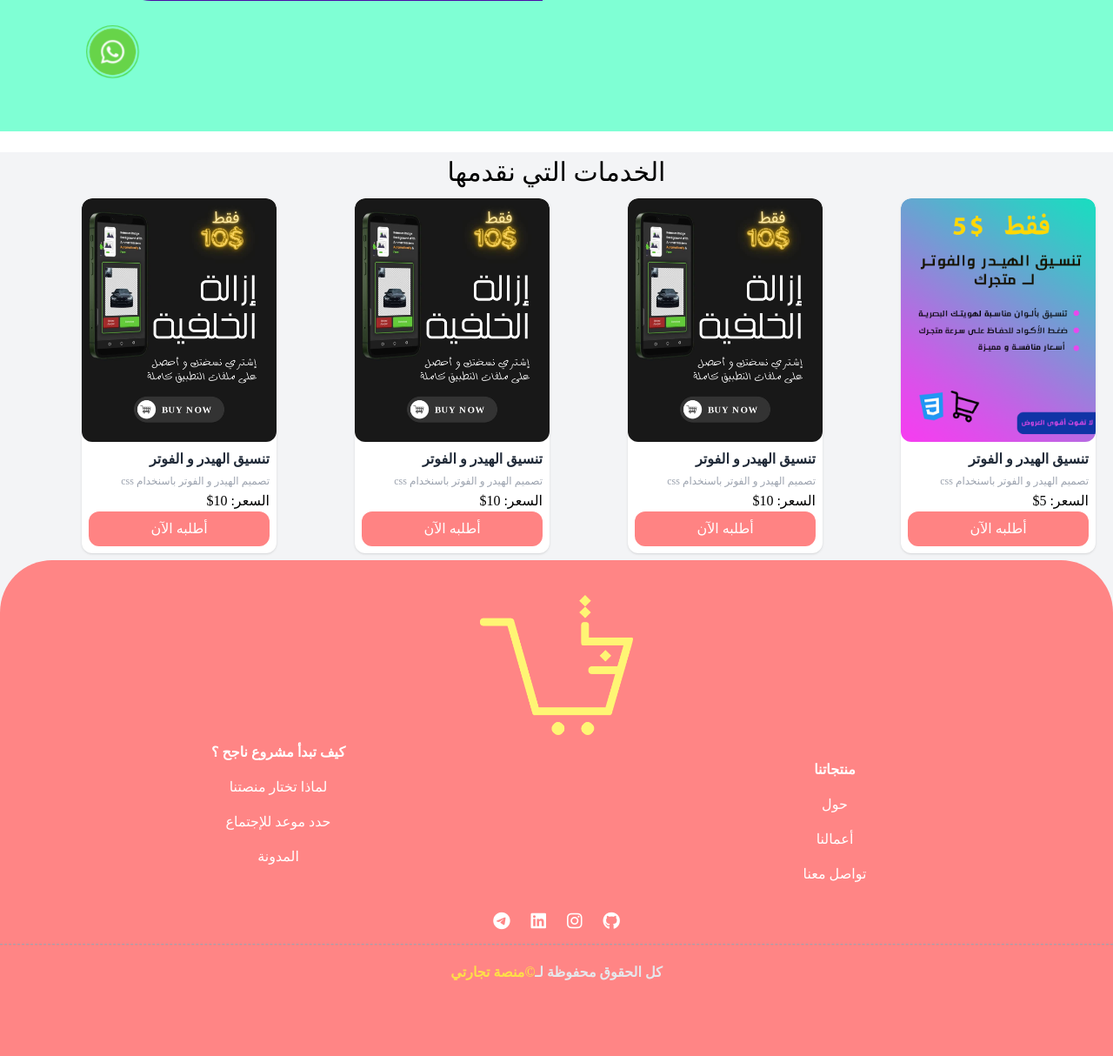
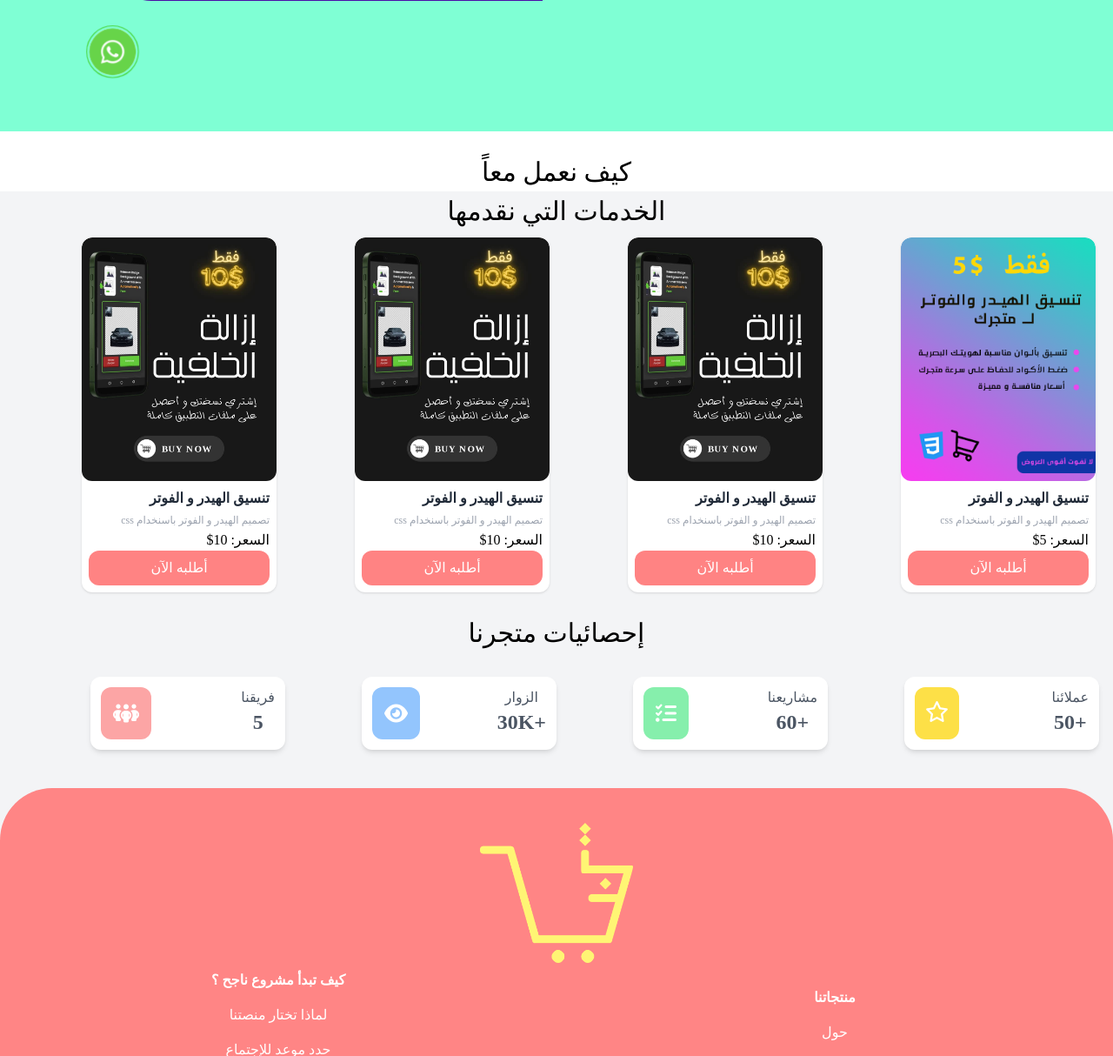
Before and after one commit to Ammarkassem2008/comany1, a PHP site: page / in a window 1280 px wide. Shown: the part 649-1863 px from the top of the page at 87% size. Before the commit the page ends 1776 px from the top, so only its background shows below. Run offline with PHP 8.4, Linux system fonts and the light colour scheme; some web fonts are replaced.

Commit message:
analtycs

```diff
--- a/index.html
+++ b/index.html
@@ -57,18 +57,68 @@
   <marquee behavior="" direction=""></marquee>
   <!-- End Mani Section -->
 
+  <!-- Work Section -->
+  <section class="work">
+    <h1 class="work-title text-center ">كيف نعمل معاً</h1>
+
+  </section>
+  <!-- End Work Section -->
+
   <!-- products section start -->
 <section class="bg-gray-100">
   <h1 class="pro-title">الخدمات التي نقدمها </h1>
 
   <div id="products" class="container mx-auto px-3 grid grid-cols-2 sm:grid-cols-4">
     <!-- product card start -->
-       <!-- add in JavaScript -->
+    <!-- add in JavaScript -->
     <!-- product card end -->
   </div>
   <!-- Prouduct Section End -->
+  <!-- Analetics Section star -->
+  <section class="bg-gray-100 py-4">
+    <h1 class="pro-title">إحصائيات متجرنا</h1>
+    <div class="container mx-auto grid sm:grid-cols-4 grid-cols-2 py-4 px-4">
+
+      <div class="w-40 sm:w-56 rounded-xl bg-white flex p-3 justify-between my-3 shadow-md">
+        <div class="text-center">
+          <h3 class="text-gray-600">عملائنا</h3>
+          <h4 class="font-bold text-2xl text-gray-600">+50</h4>
+        </div>
+        <i class="fa-regular fa-star text-2xl bg-yellow-300 text-white p-3 rounded-xl"></i>
+      </div>
 
 
+
+      <div class="w-40 sm:w-56 rounded-xl bg-white flex p-3 justify-between my-3 shadow-md">
+        <div class="text-center">
+          <h5 class="text-gray-600">مشاريعنا</h5>
+          <h4 class="font-bold text-2xl text-gray-600">+60</h4>
+        </div>
+        <i class="fa-solid fa-list-check text-2xl bg-green-300 text-white p-3.5 rounded-xl"></i>
+      </div>
+
+
+      <div class="w-40 sm:w-56 rounded-xl bg-white flex p-3 my-3 justify-between shadow-md">
+        <div class="text-center">
+          <h5 class="text-gray-600">الزوار</h5>
+          <h4 class="font-bold text-2xl text-gray-600">+30K</h4>
+        </div>
+        <i class="fa-solid fa-eye text-2xl bg-blue-300 text-white p-3.5 rounded-xl"></i>
+      </div>
+
+
+      <div class="w-40 sm:w-56 rounded-xl bg-white flex p-3 my-3 justify-between shadow-md">
+        <div class="text-center">
+          <h5 class="text-gray-600">فريقنا</h5>
+          <h4 class="font-bold text-2xl text-gray-600">5</h4>
+        </div>
+        <i class="fa-solid fa-people-group text-2xl bg-red-300 text-white p-3.5 rounded-xl"></i>
+      </div>
+
+
+    </div>
+  </section>
+  <!-- Analetics Section end -->
   <!--start footer -->
   <footer class="text-gray-400 py-10">
       <div href="/" class="footer-logo flex justify-center">
@@ -81,7 +131,6 @@
         <a href="">أعمالنا</a>
         <a href="">تواصل معنا</a>
       </div>
-
       <div class="footer-links container mx-auto flex flex-col text-center mt-5t">
         <a href="" class="font-bold">كيف تبدأ مشروع ناجح ؟</a>
         <a href="">لماذا تختار منصتنا</a>
--- a/style/style.css
+++ b/style/style.css
@@ -34,7 +34,7 @@ main img{
   background-color: #FF8383;
 }
 
-.pro-title{
+.pro-title , .work-title{
   font-size:30px ;
   text-align: center;
 }
```
